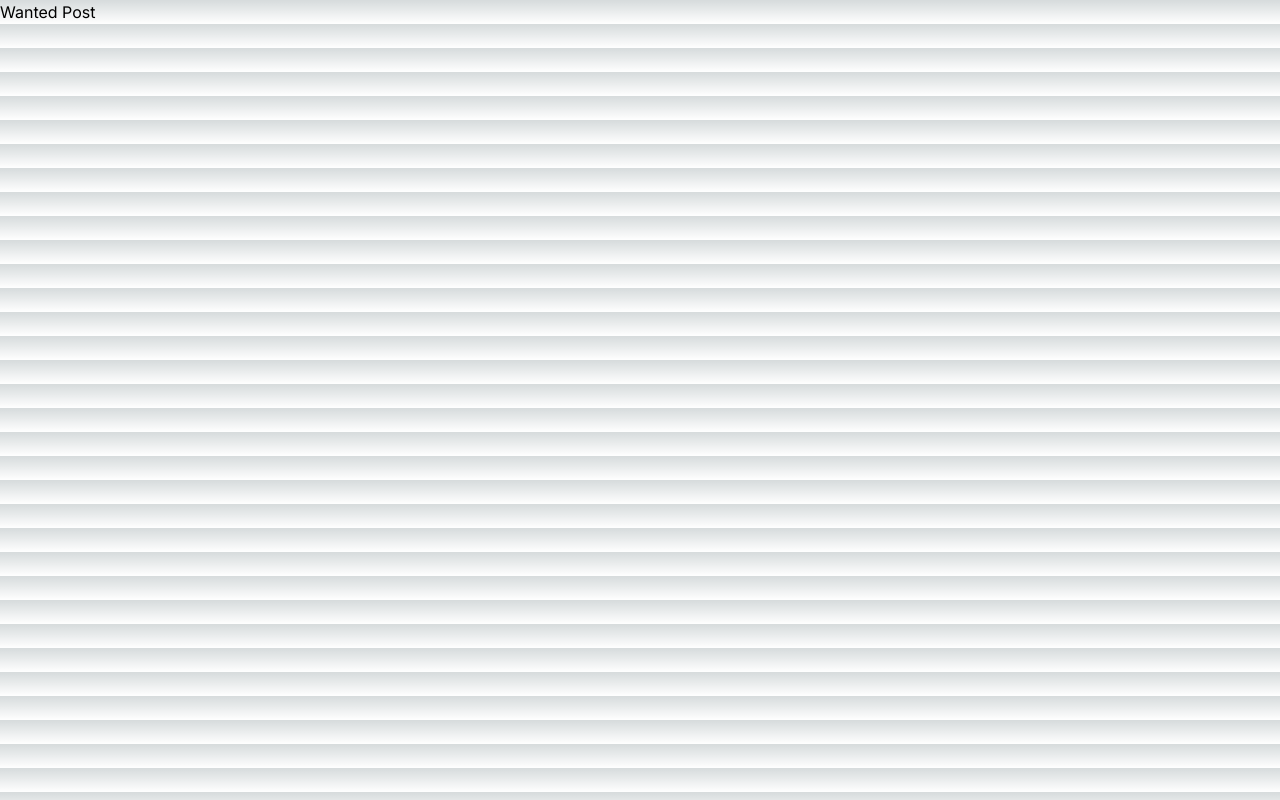
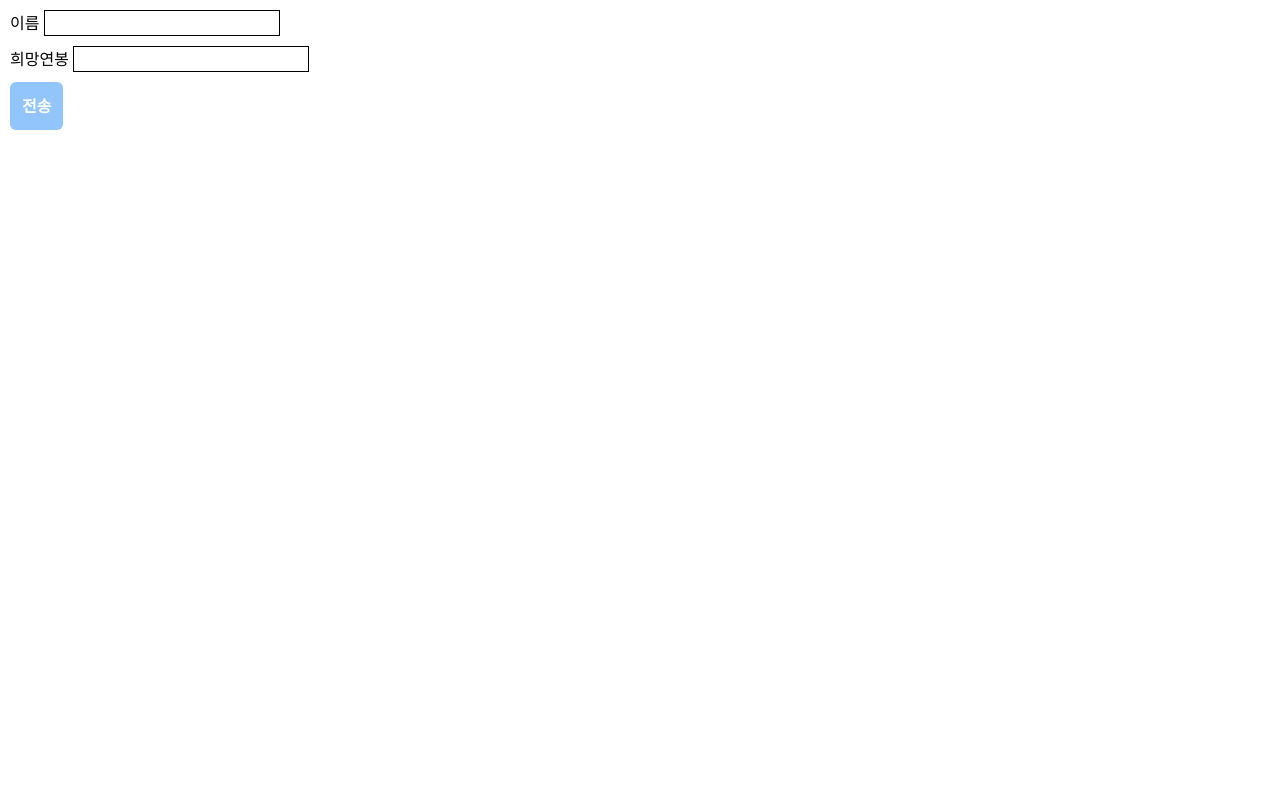
Before and after one commit to Stilllee/NEXT, a Next.js app: page /wanted/post in a window 1280 px wide. Built offline with nearby package versions, Linux system fonts and the light colour scheme.

Commit message:
입력폼 만들기
- `form`태그와 `input`태그를 이용하여 `이름 / 희망연봉` 입력폼 만들기
- 마지막에 `submit`”전송” 버튼 추가

```diff
--- a/src/app/globals.css
+++ b/src/app/globals.css
@@ -2,32 +2,14 @@
 @tailwind components;
 @tailwind utilities;
 
-:root {
-  --foreground-rgb: 0, 0, 0;
-  --background-start-rgb: 214, 219, 220;
-  --background-end-rgb: 255, 255, 255;
+body {
+  padding: 10px;
 }
 
-@media (prefers-color-scheme: dark) {
-  :root {
-    --foreground-rgb: 255, 255, 255;
-    --background-start-rgb: 0, 0, 0;
-    --background-end-rgb: 0, 0, 0;
-  }
+input {
+  border: 1px solid black;
 }
 
-body {
-  color: rgb(var(--foreground-rgb));
-  background: linear-gradient(
-      to bottom,
-      transparent,
-      rgb(var(--background-end-rgb))
-    )
-    rgb(var(--background-start-rgb));
+li {
+  padding-bottom: 10px;
 }
-
-@layer utilities {
-  .text-balance {
-    text-wrap: balance;
-  }
-}
--- a/src/app/wanted/post/page.tsx
+++ b/src/app/wanted/post/page.tsx
@@ -1,3 +1,19 @@
 export default function Post() {
-  return <div>Wanted Post</div>;
+  return (
+    <div>
+      <form action="">
+        <ul>
+          <li>
+            이름 <input type="text" />
+          </li>
+          <li>
+            희망연봉 <input type="number" />
+          </li>
+        </ul>
+        <button className="bg-blue-300 text-white font-semibold p-3 rounded-md">
+          전송
+        </button>
+      </form>
+    </div>
+  );
 }
```
